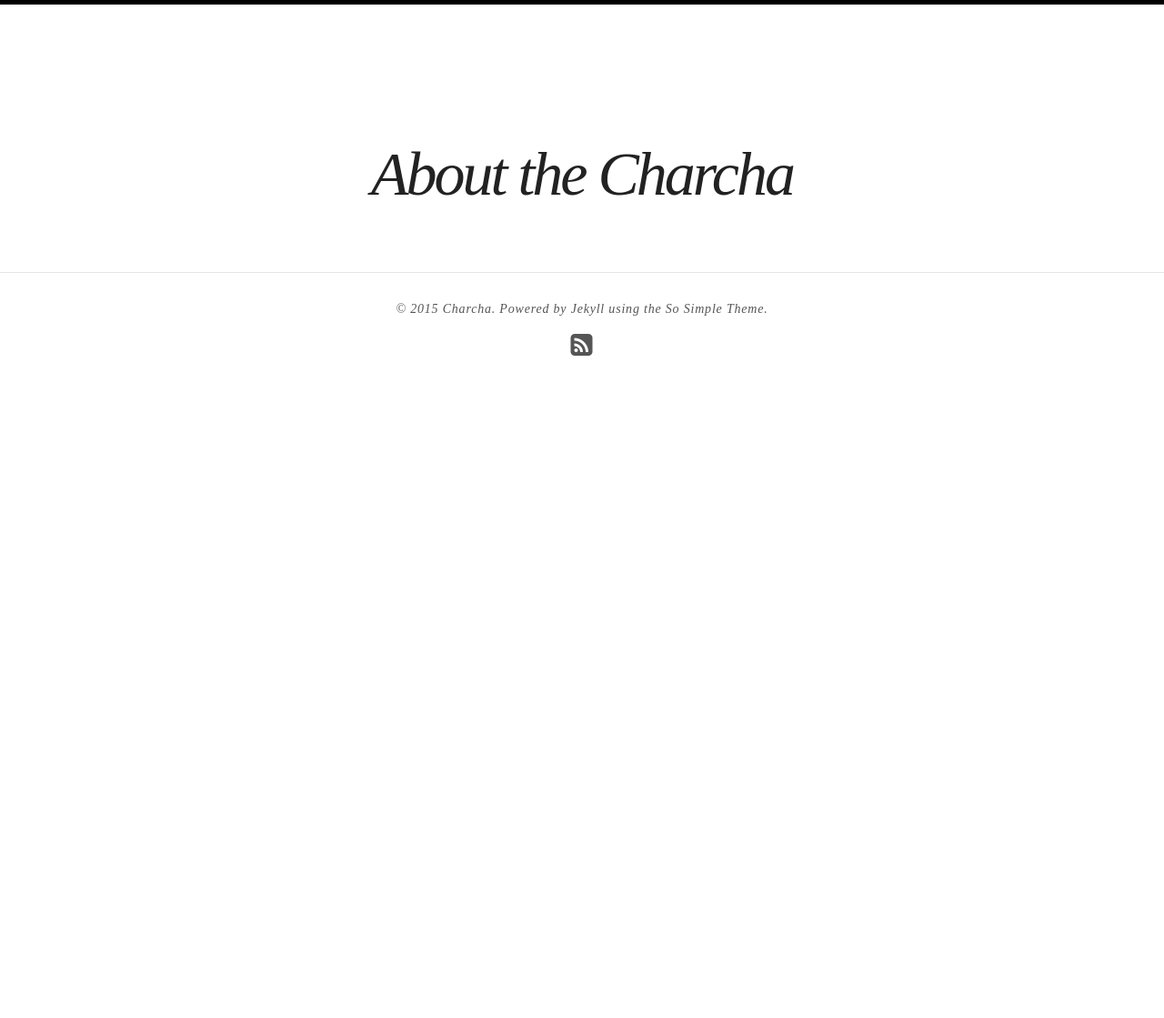
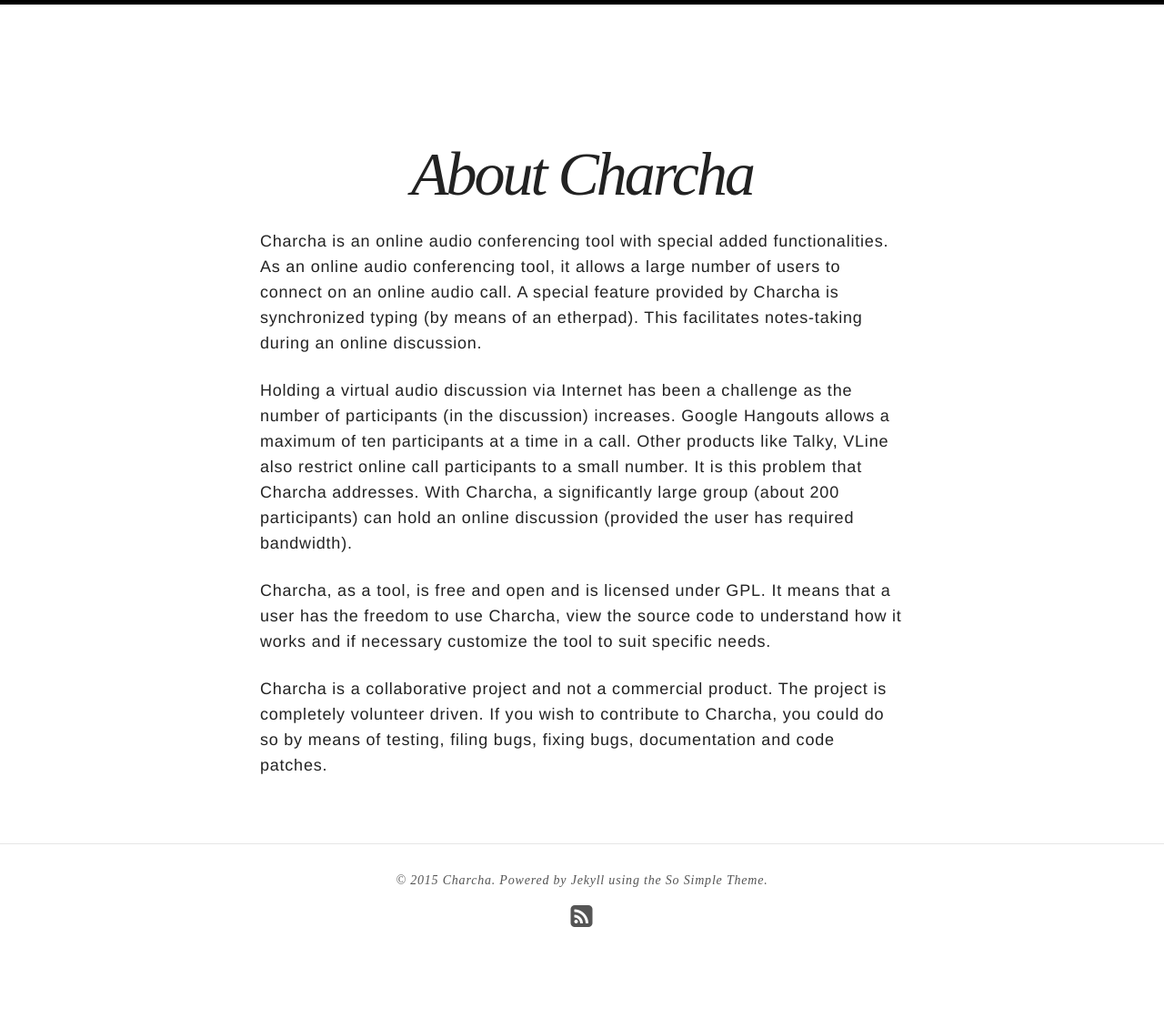
Before and after one commit to charcha/charcha.github.io, a Jekyll site: the page built from about/index.md, in a window 1280 px wide. Shown: the whole page at 91% size. Built offline with Jekyll 4.4.1, drawn with Linux system fonts in a browser that asks for light colours; nearby versions of some CDN libraries; before the commit the page ends 900 px from its top, so only the background shows below that.

Commit message:
Add about charcha content

```diff
--- a/about/index.md
+++ b/about/index.md
@@ -1,5 +1,12 @@
 ---
 layout: page
-title: About the Charcha
+title: About Charcha
 modified: 2014-08-08T19:44:38.564948-04:00
 ---
+Charcha is an online audio conferencing tool with special added functionalities. As an online audio conferencing tool, it allows a large number of users to connect on an online audio call. A special feature provided by Charcha is synchronized typing (by means of an etherpad). This facilitates notes-taking during an online discussion.
+
+Holding a virtual audio discussion via Internet has been a challenge as the number of participants (in the discussion) increases. Google Hangouts allows a maximum of ten participants at a time in a call. Other products like Talky, VLine also restrict online call participants to a small number. It is this problem that Charcha addresses. With Charcha, a significantly large group (about 200 participants) can hold an online discussion (provided the user has required bandwidth).
+
+Charcha, as a tool, is free and open and is licensed under GPL. It means that a user has the freedom to use Charcha, view the source code to understand how it works and if necessary customize the tool to suit specific needs.
+
+Charcha is a collaborative project and not a commercial product. The project is completely volunteer driven. If you wish to contribute to Charcha, you  could do so by means of testing, filing bugs, fixing bugs, documentation and code patches.
```
